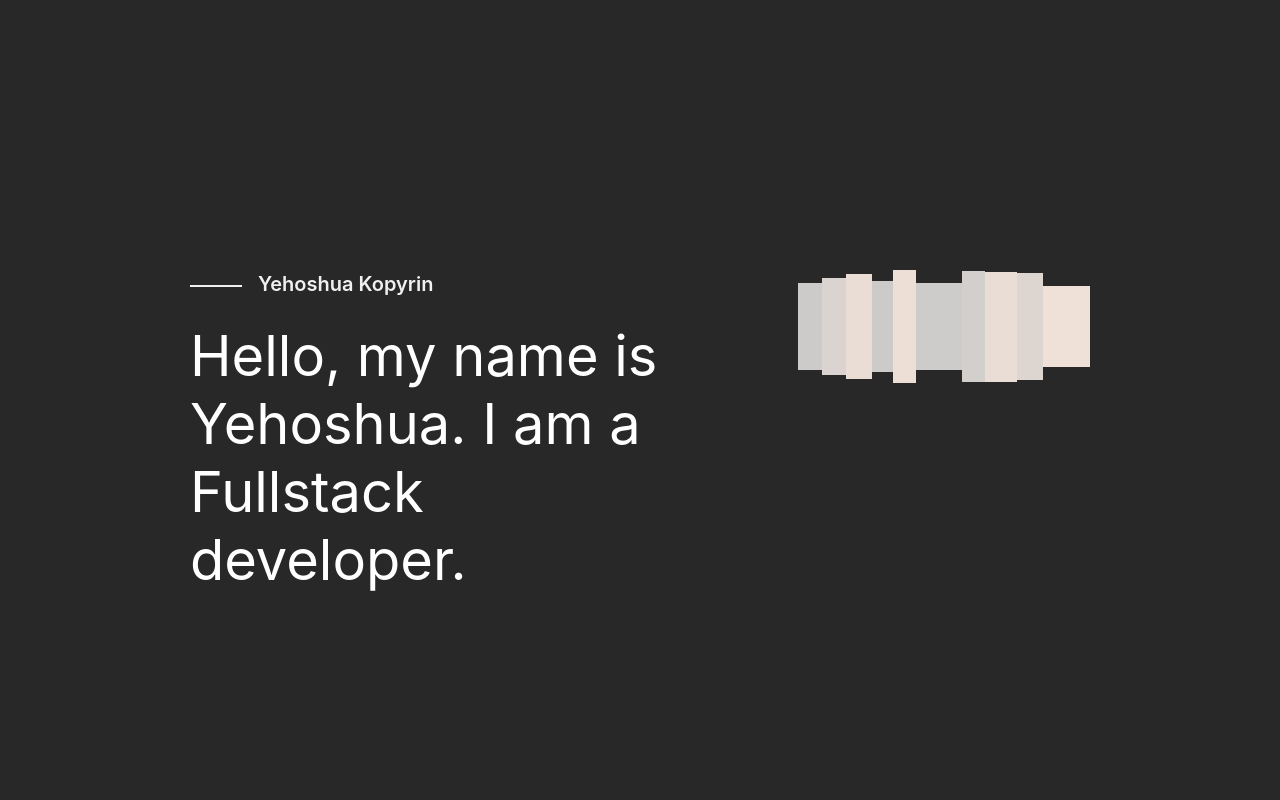
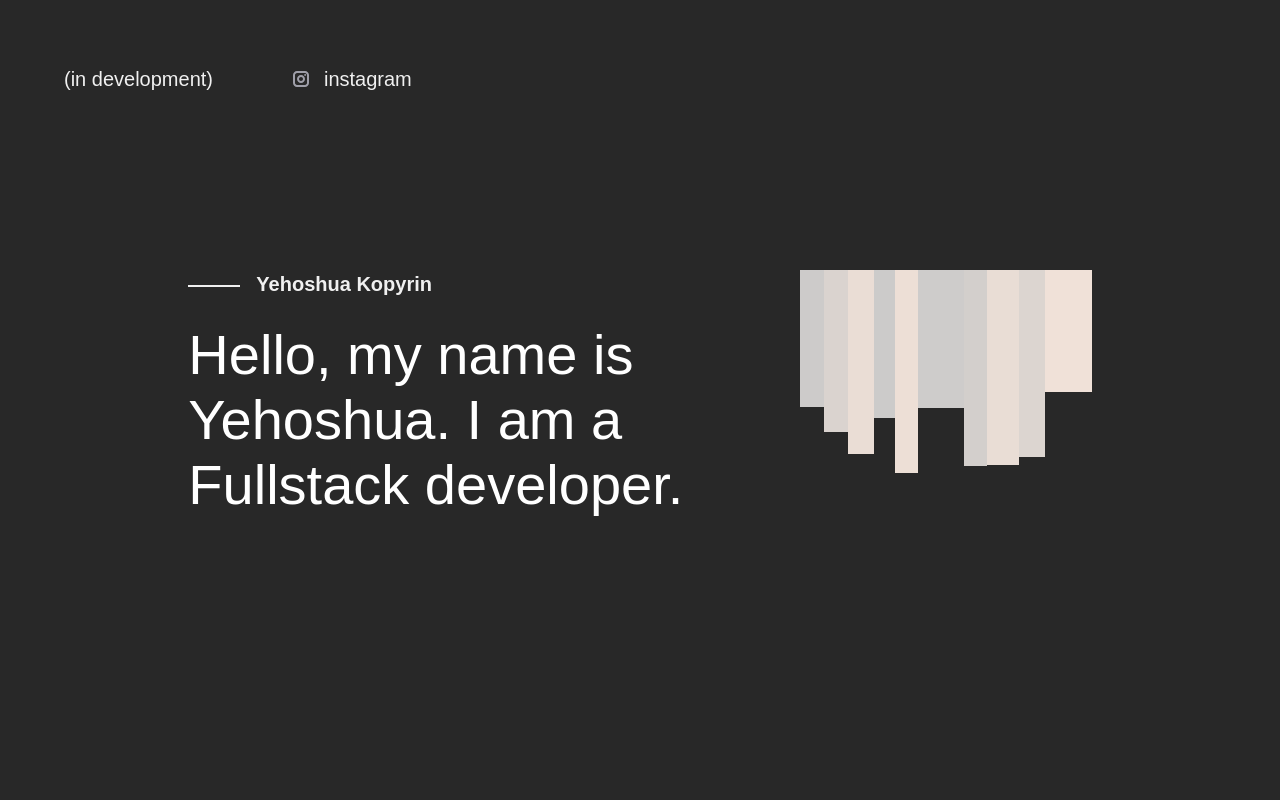
Before and after one commit to Aetente/Aetente.github.io, a React (Create React App) app: page / in a window 1280 px wide. Shown: the top 800 px of the page. Built offline with nearby package versions, Linux system fonts and the light colour scheme.

Commit message:
added a little header; fixed some styles; started working on portfolio

```diff
--- a/src/App.css
+++ b/src/App.css
@@ -1,6 +1,11 @@
+a {
+  text-decoration: none;
+}
+
 body {
   background-color: rgb(40, 40, 40);
   color: white;
+  font-family: sans-serif;
 }
 
 .App {
--- a/src/components/CssLines/CssLines.js
+++ b/src/components/CssLines/CssLines.js
@@ -40,7 +40,7 @@ class CssLines extends Component {
             let colorRangeB = Math.round(colorRangeG / 1.6);
             let colorString = `rgb(${200 + colorRangeR},${200 + colorRangeG},${200 + colorRangeB})`;
             let rectSpeed = this.rangedRandom(0.3, 0.7);
-            let rectHeight = Math.round(this.rangedRandom(80, 120));
+            let rectHeight = Math.round(this.rangedRandom(120, 220));
             let rectWidth = Math.round(this.rangedRandom(15, 50));
             return {
                 i,
@@ -56,12 +56,28 @@ class CssLines extends Component {
     mapLines = () => {
         let {rects} = this.state;
         return rects.map((r) => {
+            let windowHeight = window.innerHeight;
+            let opacity = 1 - this.state.offsetY / windowHeight;
+            let visibility = "visible";
+            console.log(opacity)
+            if (opacity > 0.2) {
+                return (
+                    <div
+                        className="test-line"
+                        style={{
+                            opacity,
+                            backgroundColor: r.colorString,
+                            transform: `translateY(${this.state.offsetY * r.rectSpeed}px)`,
+                            height: `${r.rectHeight}px`,
+                            width: `${r.rectWidth}px`
+                        }}
+                    ></div>
+                )
+            }
             return (
                 <div
-                    className="test-line"
                     style={{
-                        backgroundColor: r.colorString,
-                        transform: `translateY(${this.state.offsetY * r.rectSpeed}px)`,
+                        opacity: 0,
                         height: `${r.rectHeight}px`,
                         width: `${r.rectWidth}px`
                     }}
--- a/src/components/CssLines/styles.css
+++ b/src/components/CssLines/styles.css
@@ -6,5 +6,5 @@
 
 .hold-lines {
   display: flex;
-  align-items: center;
+  /* align-items: center; */
 }
--- /dev/null
+++ b/src/components/Header/Header.js
@@ -0,0 +1,27 @@
+import React, { Component } from "react";
+import "./styles.css";
+
+class Header extends Component {
+
+    constructor() {
+        super();
+        this.state = {
+        };
+    }
+
+    render() {
+        return (
+            <div className="header">
+                <div className="header-block">(in development)</div>
+                <a className="header-block" href="https://www.instagram.com/maththesun/">
+                    <svg xmlns="http://www.w3.org/2000/svg" width="16" height="16" viewBox="0 0 16 16">
+                        <path fill="#9f9fa9" d="M12 0c2.056 0 4 1.944 4 4h0v8c0 2.056-1.944 4-4 4h0-8c-2.056 0-4-1.944-4-4h0V4c0-2.056 1.944-4 4-4h0zm0 2H4c-.935 0-2 1.065-2 2h0v8c0 .953 1.047 2 2 2h8c.935 0 2-1.065 2-2h0V4c0-.935-1.065-2-2-2h0zM8 4c2.206 0 4 1.794 4 4s-1.794 4-4 4-4-1.794-4-4 1.794-4 4-4zm0 2c-1.103 0-2 .897-2 2s.897 2 2 2 2-.897 2-2-.897-2-2-2zm4.145-3.068a.96.96 0 1 1 0 1.92.96.96 0 1 1 0-1.92z"></path>
+                    </svg>
+                    instagram
+                </a>
+            </div>
+        );
+    }
+}
+
+export default Header;
--- /dev/null
+++ b/src/components/Header/styles.css
@@ -0,0 +1,24 @@
+.header {
+  display: flex;
+  padding: 3em;
+  position: absolute;
+}
+
+.header-block {
+  margin: 16px;
+  display: flex;
+  align-items: center;
+  font-size: 20px;
+  font-weight: 500;
+  line-height: 1.5;
+  color: rgb(240, 240, 240);
+  transition: color 0.25s;
+}
+
+.header-block:nth-child(2) {
+  margin-left: 64px;
+}
+
+svg {
+  margin-right: 15px;
+}
--- a/src/components/Home/Home.js
+++ b/src/components/Home/Home.js
@@ -1,10 +1,13 @@
 import React from 'react';
 import "./styles.css";
-import CssLines from "../CssLines/CssLines"
+import CssLines from "../CssLines/CssLines";
+import Header from "../Header/Header";
+import Portfolio from "../Portfolio/Portfolio";
 
 function Home() {
   return (
     <div className="App">
+      <Header />
       <div className="main">
         <div className="two-part-block">
           <div>
@@ -19,6 +22,7 @@ function Home() {
             <CssLines />
           </div>
         </div>
+        <Portfolio />
       </div>
     </div>
   );
--- a/src/components/Home/styles.css
+++ b/src/components/Home/styles.css
@@ -9,7 +9,7 @@
 }
 
 .main-wrap {
-  max-width: 490px;
+  max-width: 500px;
   min-height: 100vh;
   font-size: 56px;
   color: white;
@@ -36,3 +36,9 @@
   height: 2px;
   background: rgb(240, 240, 240);
 }
+
+@media screen and (max-width: 914px) {
+  .two-part-block {
+    flex-direction: column;
+  }
+}
--- /dev/null
+++ b/src/components/Portfolio/Portfolio.js
@@ -0,0 +1,21 @@
+import React, { Component } from "react";
+import "./styles.css";
+
+class Portfolio extends Component {
+
+    constructor() {
+        super();
+        this.state = {
+        };
+    }
+
+    render() {
+        return (
+            <div>
+                portfolio component in development
+            </div>
+        );
+    }
+}
+
+export default Portfolio;
```
Also changed, not shown: src/components/Portfolio/styles.css (added).
